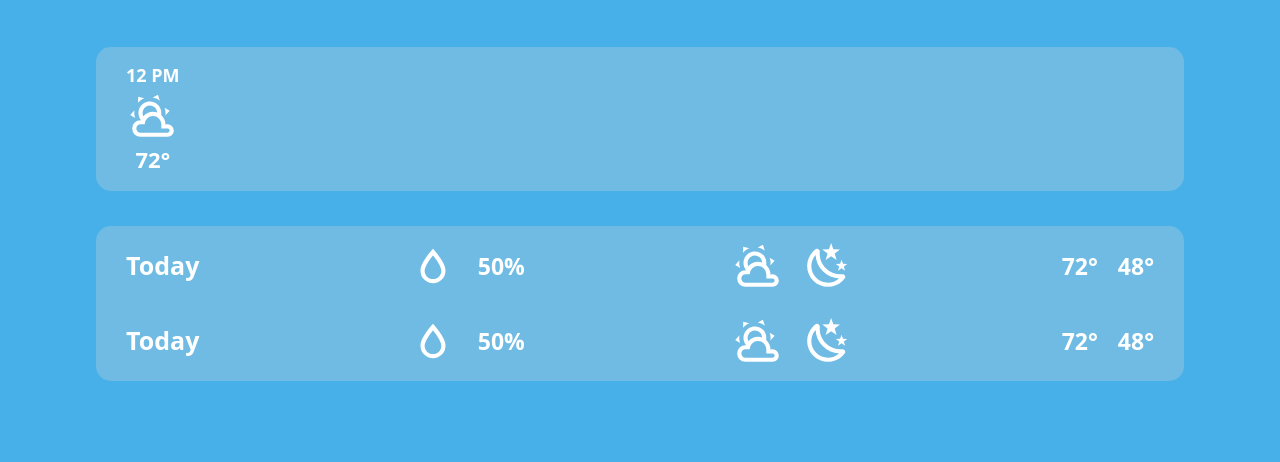
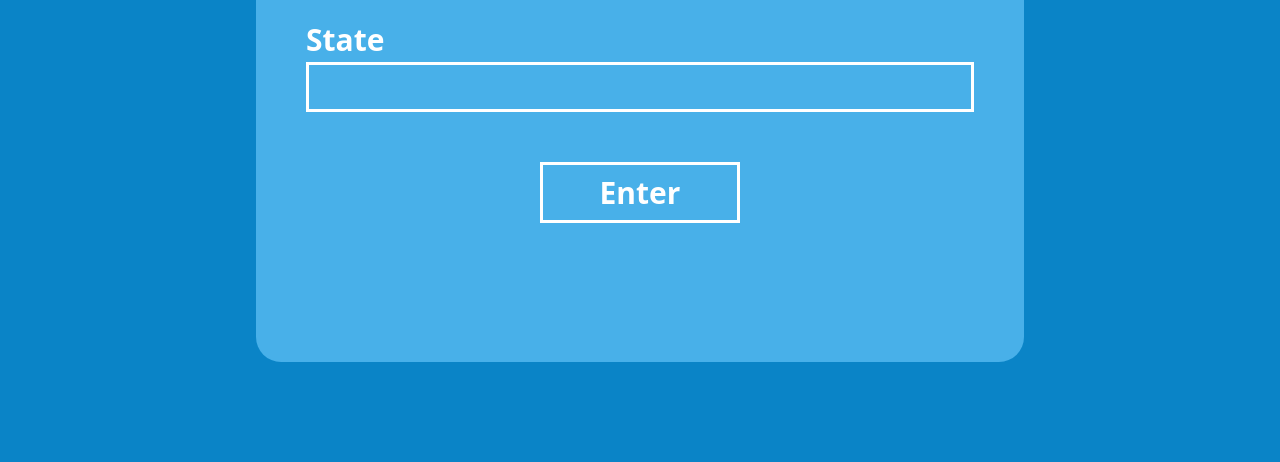
Before and after one commit to BrandonFitzpatricc/weather-app, a website built with webpack: page src/template.html in a window 1280 px wide. Shown: the part 338-800 px from the top of the page. Built offline with nearby package versions, Linux system fonts and the light colour scheme; no server answers.

Commit message:
Remove the error that's thrown when a user denies location permission

```diff
--- a/src/scripts/data-retriever.js
+++ b/src/scripts/data-retriever.js
@@ -42,7 +42,6 @@ const getUserCoordinates = () => {
           if (error.code !== 1) {
             return getUserCoordinates();
           }
-          reject(new Error("Location Permission Rejected"));
         },
       );
     } else {
--- a/src/template.html
+++ b/src/template.html
@@ -207,7 +207,7 @@
       </div>
     </div>
 
-    <div id="new-location-prompt" class="new-location-prompt hidden">
+    <div id="new-location-prompt" class="new-location-prompt">
       <form id="new-location-form" class="new-location-form">
         <div class="form-title">New Location</div>
 
```
